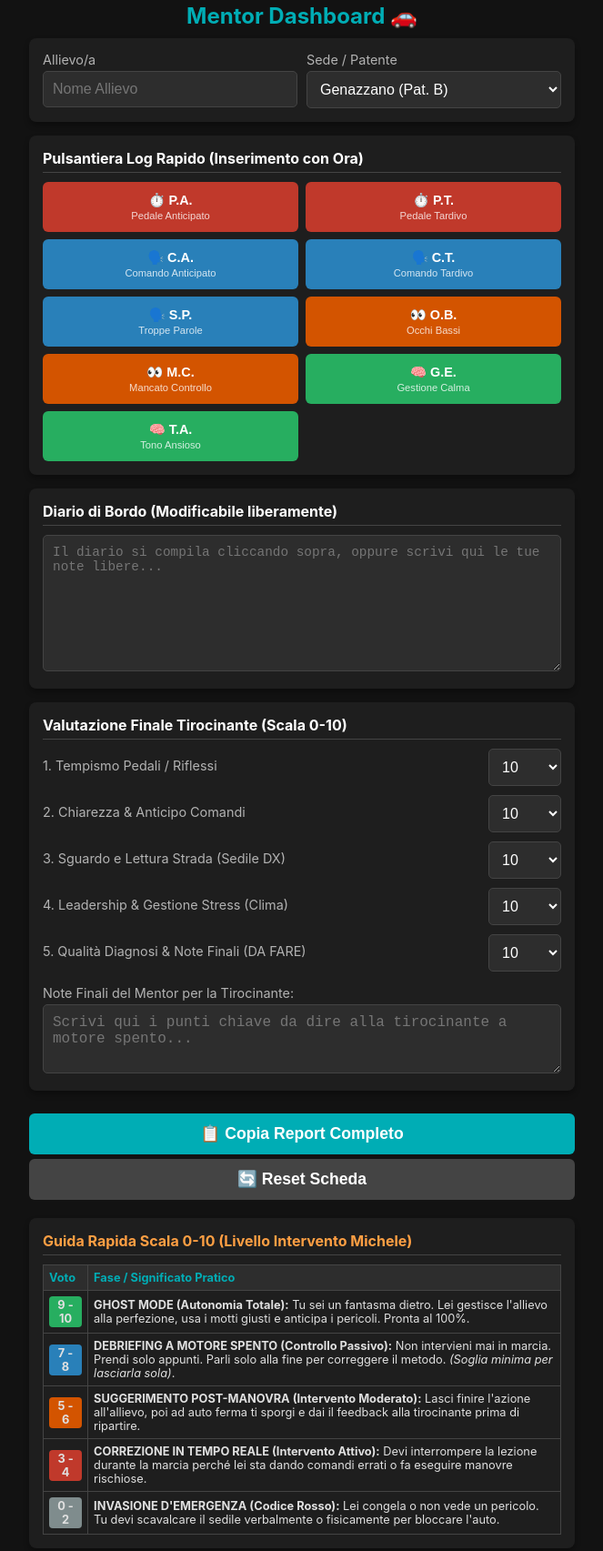
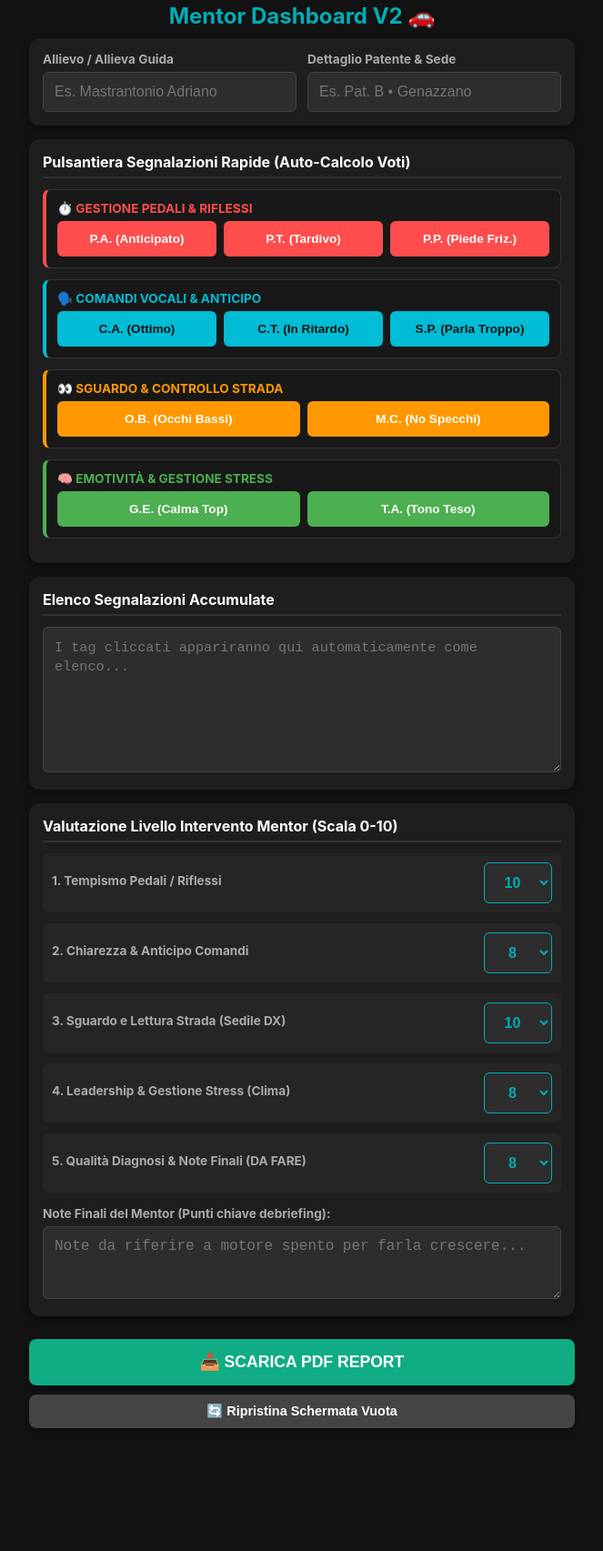
Before and after one commit to trombonhero/valutaistruttore, a plain HTML site: page index.html in a window 1280 px wide. Shown: the part 17-1722 px from the top of the page at 91% size, without its empty margins (308-971 px from the left). After the commit the page ends 1597 px from the top, so only its background shows below. Drawn offline with Linux system fonts and the light colour scheme.

Commit message:
Update index.html

```diff
--- a/index.html
+++ b/index.html
@@ -3,20 +3,21 @@
 <head>
     <meta charset="UTF-8">
     <meta name="viewport" content="width=device-width, initial-scale=1.0">
-    <title>Mentor Dashboard - Monitoraggio Tirocinante</title>
+    <title>Mentor Dashboard V2</title>
     <style>
         :root {
             --bg-color: #121212;
             --card-bg: #1e1e1e;
             --text-color: #e0e0e0;
             --accent-color: #00adb5;
-            --danger-color: #ff2e63;
-            --warning-color: #ff9f43;
-            --success-color: #10ac84;
+            --pedali-color: #ff4d4d;
+            --voce-color: #00bcd4;
+            --occhi-color: #ff9800;
+            --clima-color: #4caf50;
         }
 
         body {
-            font-family: -apple-system, BlinkMacSystemFont, "Segoe UI", Roboto, Helvetica, Arial, sans-serif;
+            font-family: -apple-system, BlinkMacSystemFont, "Segoe UI", Roboto, Arial, sans-serif;
             background-color: var(--bg-color);
             color: var(--text-color);
             margin: 0;
@@ -28,7 +29,7 @@
             margin: 0 auto;
         }
 
-        h2, h3 {
+        h2 {
             text-align: center;
             color: var(--accent-color);
             margin: 10px 0;
@@ -36,84 +37,90 @@
 
         .card {
             background-color: var(--card-bg);
-            border-radius: 8px;
+            border-radius: 12px;
             padding: 15px;
             margin-bottom: 15px;
-            box-shadow: 0 4px 6px rgba(0,0,0,0.3);
+            box-shadow: 0 4px 10px rgba(0,0,0,0.4);
         }
 
         .grid-inputs {
             display: grid;
             grid-template-columns: 1fr 1fr;
-            gap: 10px;
+            gap: 12px;
         }
 
         label {
-            font-size: 0.9rem;
-            color: #b3b3b3;
-            margin-bottom: 4px;
+            font-size: 0.85rem;
+            color: #aaa;
+            margin-bottom: 6px;
             display: block;
+            font-weight: bold;
         }
 
         input, select, textarea {
             width: 100%;
-            padding: 10px;
+            padding: 12px;
             background-color: #2d2d2d;
             border: 1px solid #444;
             color: #fff;
-            border-radius: 5px;
+            border-radius: 6px;
             box-sizing: border-box;
             font-size: 1rem;
         }
 
         .section-title {
+            font-size: 1rem;
             font-weight: bold;
-            border-bottom: 1px solid #444;
-            padding-bottom: 5px;
-            margin-bottom: 10px;
+            border-bottom: 2px solid #333;
+            padding-bottom: 6px;
+            margin-bottom: 12px;
             color: #fff;
-        }
-
-        /* Pulsanti di Log Rapido */
-        .log-grid {
-            display: grid;
-            grid-template-columns: repeat(2, 1fr);
+            display: flex;
+            align-items: center;
             gap: 8px;
         }
 
-        .log-btn {
+        /* Layout Blocchi Pulsanti Separati */
+        .block-tag {
+            border: 1px solid #333;
+            border-radius: 8px;
+            padding: 12px;
+            margin-bottom: 12px;
+            background-color: #181818;
+        }
+
+        .tag-row {
+            display: flex;
+            flex-wrap: wrap;
+            gap: 8px;
+        }
+
+        .btn-tag {
+            flex: 1;
+            min-width: 120px;
             padding: 12px 8px;
-            font-size: 0.9rem;
+            font-size: 0.85rem;
             font-weight: bold;
             border: none;
             border-radius: 6px;
             cursor: pointer;
             color: #fff;
-            display: flex;
-            flex-direction: column;
-            align-items: center;
-            justify-content: center;
             text-align: center;
+            transition: transform 0.1s;
         }
+        .btn-tag:active { transform: scale(0.95); }
 
-        .btn-pedali { background-color: #c0392b; }
-        .btn-voce { background-color: #2980b9; }
-        .btn-occhi { background-color: #d35400; }
-        .btn-clima { background-color: #27ae60; }
+        .p-bg { background-color: var(--pedali-color); }
+        .v-bg { background-color: var(--voce-color); color: #121212; }
+        .o-bg { background-color: var(--occhi-color); }
+        .c-bg { background-color: var(--clima-color); }
 
-        .log-btn span {
-            font-size: 0.7rem;
-            font-weight: normal;
-            opacity: 0.8;
-            margin-top: 2px;
-        }
-
-        /* Registro di bordo */
+        /* Diario di Bordo */
         textarea#liveLog {
             font-family: monospace;
-            font-size: 0.9rem;
-            height: 150px;
-            resize: vertical;
+            font-size: 0.95rem;
+            height: 160px;
+            line-height: 1.4;
         }
 
         /* Valutazioni finali */
@@ -121,225 +128,238 @@
             display: flex;
             justify-content: space-between;
             align-items: center;
-            margin-bottom: 10px;
+            margin-bottom: 12px;
+            background: #252525;
+            padding: 10px;
+            border-radius: 6px;
         }
         .eval-row select {
-            width: 80px;
+            width: 75px;
+            text-align: center;
+            font-weight: bold;
+            color: var(--accent-color);
+            border-color: var(--accent-color);
         }
 
-        /* Pulsanti Azione */
+        /* Bottoni Azione Principali */
         .action-btn {
-            background-color: var(--accent-color);
+            background-color: #10ac84;
             color: #fff;
             font-weight: bold;
-            padding: 12px;
+            padding: 15px;
             border: none;
-            border-radius: 6px;
+            border-radius: 8px;
             width: 100%;
             font-size: 1.1rem;
             cursor: pointer;
             margin-top: 10px;
+            box-shadow: 0 4px 6px rgba(0,0,0,0.2);
+        }
+        .clear-btn {
+            background-color: #444;
+            font-size: 0.9rem;
+            padding: 10px;
         }
 
-        .clear-btn {
-            background-color: #444;
-            margin-top: 5px;
-        }
+        /* Titolo nascosto a schermo, visibile solo in stampa */
+        .print-header { display: none; }
 
-        /* Tabella Legenda */
-        .legend-table {
-            width: 100%;
-            border-collapse: collapse;
-            font-size: 0.8rem;
-            margin-top: 10px;
-        }
-        .legend-table th, .legend-table td {
-            border: 1px solid #444;
-            padding: 6px;
-            text-align: left;
-        }
-        .legend-table th {
-            background-color: #2d2d2d;
-            color: var(--accent-color);
-        }
-        .legend-badge {
-            font-weight: bold;
-            padding: 2px 6px;
-            border-radius: 4px;
-            text-align: center;
-            display: inline-block;
+        /* =======================================================
+           STILE TIPOGRAFICO PER IL DOWNLOAD IN PDF (STAMPA)
+           ======================================================= */
+        @media print {
+            body { background: #fff !important; color: #000 !important; padding: 0; }
+            .container { max-width: 100%; }
+            .card { background: #fff !important; box-shadow: none !important; border: 1px solid #ddd !important; margin-bottom: 15px !important; padding: 15px !important; }
+            .block-tag, .action-btn, .clear-btn, h2 { display: none !important; }
+            .print-header { display: block !important; text-align: center; border-bottom: 3px solid #000; padding-bottom: 10px; margin-bottom: 20px; }
+            .print-header h1 { margin: 0; font-size: 1.6rem; color: #000; }
+            .section-title { color: #000 !important; border-bottom: 2px solid #000 !important; font-size: 1.1rem !important; }
+            input, textarea { background: #fff !important; color: #000 !important; border: 1px solid #999 !important; padding: 8px !important; }
+            textarea#liveLog { height: auto !important; min-height: 120px; }
+            .eval-row { background: #f5f5f5 !important; border: 1px solid #ccc !important; color: #000 !important; }
+            .eval-row select { background: #f5f5f5 !important; color: #000 !important; border: none !important; -webkit-appearance: none; appearance: none; font-size: 1.1rem !important; }
+            label { color: #333 !important; }
         }
     </style>
 </head>
 <body>
 
 <div class="container">
-    <h2>Mentor Dashboard 🚗</h2>
+
+    <div class="print-header">
+        <h1>RELAZIONE VALUTAZIONE TIROCINANTE</h1>
+        <p>Autoscuola Fortunato - Programma Mentor di Affiancamento</p>
+    </div>
+
+    <h2>Mentor Dashboard V2 🚗</h2>
 
     <div class="card">
         <div class="grid-inputs">
             <div>
-                <label>Allievo/a</label>
-                <input type="text" id="allievo" placeholder="Nome Allievo">
+                <label>Allievo / Allieva Guida</label>
+                <input type="text" id="allievo" placeholder="Es. Mastrantonio Adriano">
             </div>
             <div>
-                <label>Sede / Patente</label>
-                <select id="sede">
-                    <option value="Genazzano">Genazzano (Pat. B)</option>
-                    <option value="Palestrina">Palestrina (Pat. B)</option>
-                </select>
+                <label>Dettaglio Patente & Sede</label>
+                <input type="text" id="patente" placeholder="Es. Pat. B • Genazzano">
             </div>
         </div>
     </div>
 
     <div class="card">
-        <div class="section-title">Pulsantiera Log Rapido (Inserimento con Ora)</div>
+        <div class="section-title">Pulsantiera Segnalazioni Rapide (Auto-Calcolo Voti)</div>
 
-        <div class="log-grid">
-            <button class="log-btn btn-pedali" onclick="addLog('⏱️ P.A.', 'Pedale Anticipato (Ruba apprendimento)')">⏱️ P.A. <span>Pedale Anticipato</span></button>
-            <button class="log-btn btn-pedali" onclick="addLog('⏱️ P.T.', 'Pedale Tardivo (Rischio intervento)')">⏱️ P.T. <span>Pedale Tardivo</span></button>
+        <div class="block-tag" style="border-left: 4px solid var(--pedali-color);">
+            <label style="color: var(--pedali-color);">⏱️ GESTIONE PEDALI & RIFLESSI</label>
+            <div class="tag-row">
+                <button class="btn-tag p-bg" onclick="addTag('PA', '⏱️ P.A. [Pedale Anticipato]')">P.A. (Anticipato)</button>
+                <button class="btn-tag p-bg" onclick="addTag('PT', '⏱️ P.T. [Pedale Tardivo]')">P.T. (Tardivo)</button>
+                <button class="btn-tag p-bg" onclick="addTag('PP', '⏱️ P.P. [Piede Pesante]')">P.P. (Piede Friz.)</button>
+            </div>
+        </div>
 
-            <button class="log-btn btn-voce" onclick="addLog('🗣️ C.A.', 'Comando Anticipato (Ottimo tempismo)')">🗣️ C.A. <span>Comando Anticipato</span></button>
-            <button class="log-btn btn-voce" onclick="addLog('🗣️ C.T.', 'Comando Tardivo (Arriva lunga)')">🗣️ C.T. <span>Comando Tardivo</span></button>
-            <button class="log-btn btn-voce" onclick="addLog('🗣️ S.P.', 'Sovraccarico Parola (Parla troppo)')">🗣️ S.P. <span>Troppe Parole</span></button>
+        <div class="block-tag" style="border-left: 4px solid var(--voce-color);">
+            <label style="color: var(--voce-color);">🗣️ COMANDI VOCALI & ANTICIPO</label>
+            <div class="tag-row">
+                <button class="btn-tag v-bg" onclick="addTag('CA', '🗣️ C.A. [Comando Anticipato]')">C.A. (Ottimo)</button>
+                <button class="btn-tag v-bg" onclick="addTag('CT', '🗣️ C.T. [Comando Tardivo]')">C.T. (In Ritardo)</button>
+                <button class="btn-tag v-bg" onclick="addTag('SP', '🗣️ S.P. [Sovraccarico Parola]')">S.P. (Parla Troppo)</button>
+            </div>
+        </div>
 
-            <button class="log-btn btn-occhi" onclick="addLog('👀 O.B.', 'Occhi Bassi (Guarda comandi/cambio)')">👀 O.B. <span>Occhi Bassi</span></button>
-            <button class="log-btn btn-occhi" onclick="addLog('👀 M.C.', 'Mancato Controllo (Specchio DX/Cieco)')">👀 M.C. <span>Mancato Controllo</span></button>
+        <div class="block-tag" style="border-left: 4px solid var(--occhi-color);">
+            <label style="color: var(--occhi-color);">👀 SGUARDO & CONTROLLO STRADA</label>
+            <div class="tag-row">
+                <button class="btn-tag o-bg" onclick="addTag('OB', '👀 O.B. [Occhi Bassi su Cambio/Cruscotto]')">O.B. (Occhi Bassi)</button>
+                <button class="btn-tag o-bg" onclick="addTag('MC', '👀 M.C. [Mancato Controllo Specchi/Cieco]')">M.C. (No Specchi)</button>
+            </div>
+        </div>
 
-            <button class="log-btn btn-clima" onclick="addLog('🧠 G.E.', 'Gestione Eccellente (Calma e recupero)')">🧠 G.E. <span>Gestione Calma</span></button>
-            <button class="log-btn btn-clima" onclick="addLog('🧠 T.A.', 'Tono Ansioso (Trasmette stress)')">🧠 T.A. <span>Tono Ansioso</span></button>
+        <div class="block-tag" style="border-left: 4px solid var(--clima-color);">
+            <label style="color: var(--clima-color);">🧠 EMOTIVITÀ & GESTIONE STRESS</label>
+            <div class="tag-row">
+                <button class="btn-tag c-bg" onclick="addTag('GE', '🧠 G.E. [Gestione Eccellente del Panico]')">G.E. (Calma Top)</button>
+                <button class="btn-tag c-bg" onclick="addTag('TA', '🧠 T.A. [Tono Ansioso / Irritato]')">T.A. (Tono Teso)</button>
+            </div>
         </div>
     </div>
 
     <div class="card">
-        <div class="section-title">Diario di Bordo (Modificabile liberamente)</div>
-        <textarea id="liveLog" placeholder="Il diario si compila cliccando sopra, oppure scrivi qui le tue note libere..."></textarea>
+        <div class="section-title">Elenco Segnalazioni Accumulate</div>
+        <textarea id="liveLog" placeholder="I tag cliccati appariranno qui automaticamente come elenco..."></textarea>
     </div>
 
     <div class="card">
-        <div class="section-title">Valutazione Finale Tirocinante (Scala 0-10)</div>
+        <div class="section-title">Valutazione Livello Intervento Mentor (Scala 0-10)</div>
 
         <div class="eval-row">
             <label>1. Tempismo Pedali / Riflessi</label>
-            <select id="votoPedali"><script>for(let i=10;i>=0;i--) document.write(`<option value="${i}">${i}</option>`)</script></select>
+            <select id="votoPedali"></select>
         </div>
         <div class="eval-row">
             <label>2. Chiarezza & Anticipo Comandi</label>
-            <select id="votoVoce"><script>for(let i=10;i>=0;i--) document.write(`<option value="${i}">${i}</option>`)</script></select>
+            <select id="votoVoce"></select>
         </div>
         <div class="eval-row">
             <label>3. Sguardo e Lettura Strada (Sedile DX)</label>
-            <select id="votoOcchi"><script>for(let i=10;i>=0;i--) document.write(`<option value="${i}">${i}</option>`)</script></select>
+            <select id="votoOcchi"></select>
         </div>
         <div class="eval-row">
             <label>4. Leadership & Gestione Stress (Clima)</label>
-            <select id="votoClima"><script>for(let i=10;i>=0;i--) document.write(`<option value="${i}">${i}</option>`)</script></select>
+            <select id="votoClima"></select>
         </div>
         <div class="eval-row">
             <label>5. Qualità Diagnosi & Note Finali (DA FARE)</label>
-            <select id="votoNote"><script>for(let i=10;i>=0;i--) document.write(`<option value="${i}">${i}</option>`)</script></select>
+            <select id="votoNote"></select>
         </div>
 
-        <label style="margin-top: 15px;">Note Finali del Mentor per la Tirocinante:</label>
-        <textarea id="noteMentor" rows="3" placeholder="Scrivi qui i punti chiave da dire alla tirocinante a motore spento..."></textarea>
+        <label style="margin-top: 15px;">Note Finali del Mentor (Punti chiave debriefing):</label>
+        <textarea id="noteMentor" rows="3" placeholder="Note da riferire a motore spento per farla crescere..."></textarea>
     </div>
 
-    <button class="action-btn" onclick="copyReport()">📋 Copia Report Completo</button>
-    <button class="action-btn clear-btn" onclick="clearAll()">🔄 Reset Scheda</button>
+    <button class="action-btn" onclick="window.print()">📥 SCARICA PDF REPORT</button>
+    <button class="action-btn clear-btn" onclick="clearAll()">🔄 Ripristina Schermata Vuota</button>
 
-    <div class="card" style="margin-top: 20px;">
-        <div class="section-title" style="color: var(--warning-color);">Guida Rapida Scala 0-10 (Livello Intervento Michele)</div>
-        <table class="legend-table">
-            <thead>
-                <tr>
-                    <th>Voto</th>
-                    <th>Fase / Significato Pratico</th>
-                </tr>
-            </thead>
-            <tbody>
-                <tr>
-                    <td><span class="legend-badge" style="background-color: #27ae60;">9 - 10</span></td>
-                    <td><strong>GHOST MODE (Autonomia Totale):</strong> Tu sei un fantasma dietro. Lei gestisce l'allievo alla perfezione, usa i motti giusti e anticipa i pericoli. Pronta al 100%.</td>
-                </tr>
-                <tr>
-                    <td><span class="legend-badge" style="background-color: #2980b9;">7 - 8</span></td>
-                    <td><strong>DEBRIEFING A MOTORE SPENTO (Controllo Passivo):</strong> Non intervieni mai in marcia. Prendi solo appunti. Parli solo alla fine per correggere il metodo. <em>(Soglia minima per lasciarla sola)</em>.</td>
-                </tr>
-                <tr>
-                    <td><span class="legend-badge" style="background-color: #d35400;">5 - 6</span></td>
-                    <td><strong>SUGGERIMENTO POST-MANOVRA (Intervento Moderato):</strong> Lasci finire l'azione all'allievo, poi ad auto ferma ti sporgi e dai il feedback alla tirocinante prima di ripartire.</td>
-                </tr>
-                <tr>
-                    <td><span class="legend-badge" style="background-color: #c0392b;">3 - 4</span></td>
-                    <td><strong>CORREZIONE IN TEMPO REALE (Intervento Attivo):</strong> Devi interrompere la lezione durante la marcia perché lei sta dando comandi errati o fa eseguire manovre rischiose.</td>
-                </tr>
-                <tr>
-                    <td><span class="legend-badge" style="background-color: #7f8c8d;">0 - 2</span></td>
-                    <td><strong>INVASIONE D'EMERGENZA (Codice Rosso):</strong> Lei congela o non vede un pericolo. Tu devi scavalcare il sedile verbalmente o fisicamente per bloccare l'auto.</td>
-                </tr>
-            </tbody>
-        </table>
-    </div>
 </div>
 
 <script>
-    function addLog(sigla, descrizione) {
-        const now = new Date();
-        const timeStr = now.toLocaleTimeString([], { hour: '2-digit', minute: '2-digit', second: '2-digit' });
-        const logArea = document.getElementById('liveLog');
+    // Registro dei conteggi dei tag inseriti per l'algoritmo
+    let contatori = { PA: 0, PT: 0, PP: 0, CA: 0, CT: 0, SP: 0, OB: 0, MC: 0, GE: 0, TA: 0 };
 
-        const currentText = logArea.value;
-        const line = `[${timeStr}] ${sigla} -> ${descrizione}\n`;
+    // Funzione per popolare i menu a tendina 0-10 all'avvio
+    window.onload = function() {
+        const dropIds = ['votoPedali', 'votoVoce', 'votoOcchi', 'votoClima', 'votoNote'];
+        dropIds.forEach(id => {
+            const select = document.getElementById(id);
+            for(let i = 10; i >= 0; i--) {
+                let opt = document.createElement('option');
+                opt.value = i;
+                opt.innerHTML = i;
+                select.appendChild(opt);
+            }
+        });
+        resetVotiIniziali();
+    };
 
-        logArea.value = currentText + line;
-        logArea.scrollTop = logArea.scrollHeight; // Auto scroll in basso
+    function resetVotiIniziali() {
+        // Valori di partenza ideali
+        document.getElementById('votoPedali').value = 10;
+        document.getElementById('votoVoce').value = 8; // parte da 8, i CA aumentano, i CT diminuiscono
+        document.getElementById('votoOcchi').value = 10;
+        document.getElementById('votoClima').value = 8;
+        document.getElementById('votoNote').value = 8;
     }
 
-    function copyReport() {
-        const allievo = document.getElementById('allievo').value || "N.D.";
-        const荒 sede = document.getElementById('sede').value;
-        const liveLog = document.getElementById('liveLog').value;
-        const noteMentor = document.getElementById('noteMentor').value;
+    // Inserimento Tag nel diario e calcolo automatico dei punteggi
+    function addTag(codice, testoCompleto) {
+        const logArea = document.getElementById('liveLog');
+        logArea.value += `• ${testoCompleto}\n`;
+        logArea.scrollTop = logArea.scrollHeight; // Auto-scroll
 
-        const vPedali = document.getElementById('votoPedali').value;
-        const vVoce = document.getElementById('votoVoce').value;
-        const vOcchi = document.getElementById('votoOcchi').value;
-        const vClima = document.getElementById('votoClima').value;
-        const vNote = document.getElementById('votoNote').value;
+        // Incrementa il contatore specifico del tag cliccato
+        contatori[codice]++;
 
-        const report = `REPORT FASE DI AFFIANCAMENTO TIROCINANTE
-Allievo/a guida: ${allievo} (${sede})
------------------------------------------
-DIARIO DI BORDO LIVE:
-${liveLog || 'Nessun log registrato.'}
------------------------------------------
-VALUTAZIONE LIVELLO DI INTERVENTO MENTOR (0-10):
-[Pedali/Riflessi]: ${vPedali}/10
-[Chiarezza/Anticipo Comandi]: ${vVoce}/10
-[Sguardo/Lettura Sedile DX]: ${vOcchi}/10
-[Leadership/Gestione Stress]: ${vClima}/10
-[Qualità Diagnosi/Note]: ${vNote}/10
+        // Esegui il calcolo matematico dei voti in base ai pesi assegnati
+        calcolaPunteggiDinamici();
+    }
 
-NOTE DI RIFINITURA DEL MENTOR:
-${noteMentor || 'Nessuna nota aggiuntiva.'}`;
+    function calcolaPunteggiDinamici() {
+        // 1. PEDALI (Base 10)
+        let pedali = 10 - (contatori.PA * 1.5) - (contatori.PT * 2.5) - (contatori.PP * 0.5);
 
-        navigator.clipboard.writeText(report).then(() => {
-            alert("Report completo copiato negli appunti! Ora puoi incollarlo su WhatsApp o nelle tue note.");
-        }).catch(err => {
-            alert("Errore nella copia, seleziona il testo manualmente.");
-        });
+        // 2. VOCE (Base 7, i comportamenti positivi aggiungono punti)
+        let voce = 7 + (contatori.CA * 1.0) - (contatori.CT * 2.0) - (contatori.SP * 1.0);
+
+        // 3. OCCHI (Base 10)
+        let occhi = 10 - (contatori.OB * 1.5) - (contatori.MC * 3.0);
+
+        // 4. CLIMA (Base 7)
+        let clima = 7 + (contatori.GE * 1.5) - (contatori.TA * 2.0);
+
+        // 5. NOTE/DIAGNOSI (Risente indirettamente della lucidità generale)
+        let note = 8 + (contatori.GE * 0.5) - (contatori.SP * 0.5) - (contatori.CT * 0.5);
+
+        // Funzione di contenimento (Clamping) per non scendere sotto 0 e non superare 10
+        const sistemaVoto = (valore) => Math.min(10, Math.max(0, Math.round(valore)));
+
+        // Aggiorna l'interfaccia visiva all'istante
+        document.getElementById('votoPedali').value = sistemaVoto(pedali);
+        document.getElementById('votoVoce').value = sistemaVoto(voce);
+        document.getElementById('votoOcchi').value = sistemaVoto(occhi);
+        document.getElementById('votoClima').value = sistemaVoto(clima);
+        document.getElementById('votoNote').value = sistemaVoto(note);
     }
 
     function clearAll() {
-        if(confirm("Sei sicuro di voler ripulire la scheda? I dati non salvati andranno persi.")) {
+        if(confirm("Vuoi azzerare la scheda corrente? Tutti i dati andranno persi.")) {
             document.getElementById('allievo').value = '';
+            document.getElementById('patente').value = '';
             document.getElementById('liveLog').value = '';
             document.getElementById('noteMentor').value = '';
-            document.getElementById('votoPedali').value = '10';
-            document.getElementById('votoVoce').value = '10';
-            document.getElementById('votoOcchi').value = '10';
-            document.getElementById('votoClima').value = '10';
-            document.getElementById('votoNote').value = '10';
+            // Azzera i contatori interni dell'algoritmo
+            for (let chiave in contatori) { contatori[chiave] = 0; }
+            resetVotiIniziali();
         }
     }
 </script>
```
